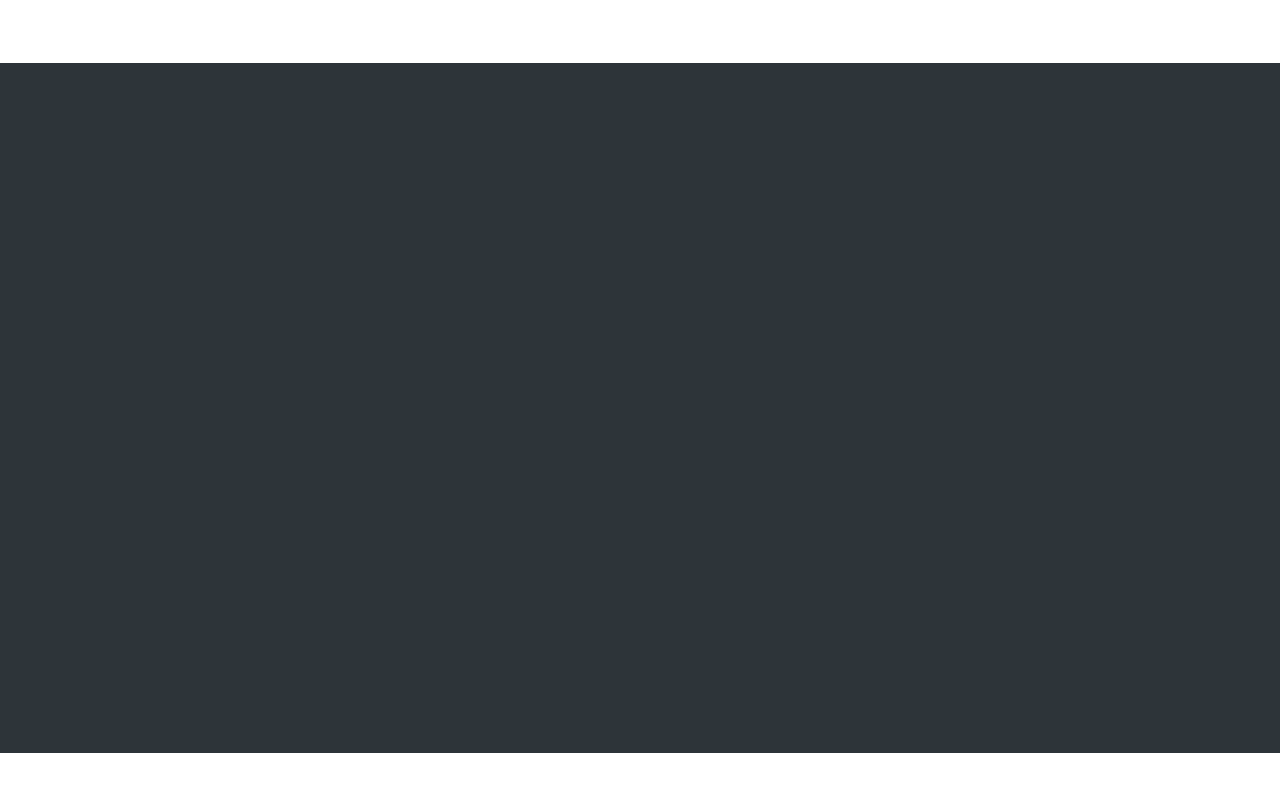
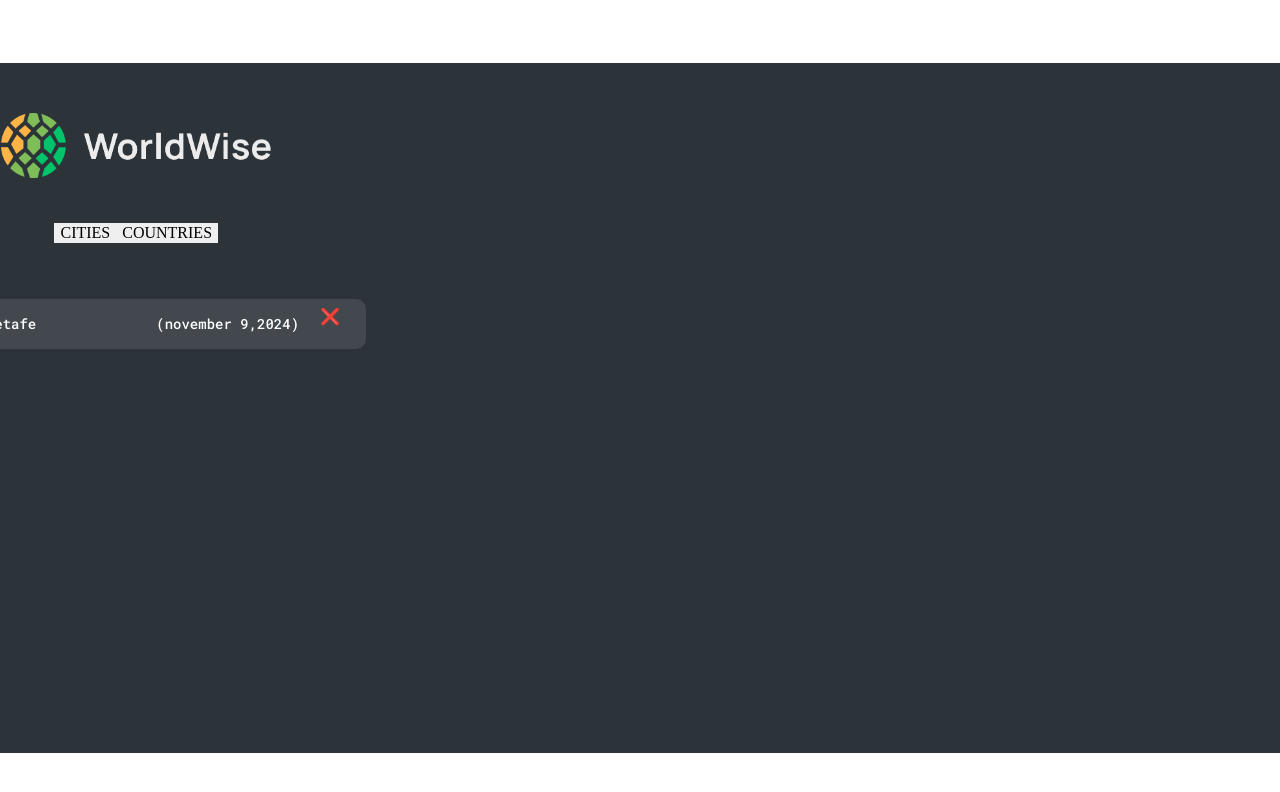
Before and after one commit to amiralim1377/worldwise, a React (Vite) app: page /app in a window 1280 px wide. Shown: the top 792 px of the page. Built offline with nearby package versions, Linux system fonts and the light colour scheme.

Commit message:
citiescountry

```diff
--- a/src/Components/Cities/Cities.jsx
+++ /dev/null
@@ -1,5 +0,0 @@
-function Cities() {
-  return <div>Cities</div>;
-}
-
-export default Cities;
--- /dev/null
+++ b/src/Components/Cities/CitiesCountry.css
@@ -0,0 +1,29 @@
+.citieswrapper {
+  width: 100%;
+  height: 100%;
+  display: flex;
+  align-items: center;
+  flex-direction: column;
+  justify-content: center;
+  /* background-color: blue; */
+  position: relative;
+}
+
+.citieslogowrapper {
+  width: 50%;
+  position: absolute;
+  top: 50px;
+  /* background-color: red; */
+}
+
+.citiesbtnwrapper {
+  position: absolute;
+  top: 160px;
+  display: flex;
+  align-items: center;
+  justify-content: space-between;
+}
+
+.citiesbtnwrapper button {
+  border: none;
+}
--- /dev/null
+++ b/src/Components/Cities/CitiesCountry.jsx
@@ -0,0 +1,19 @@
+import { Outlet, useNavigate } from "react-router-dom";
+import "./CitiesCountry.css";
+function CitiesCountry() {
+  const navigate = useNavigate();
+  return (
+    <div className="citieswrapper">
+      <div className="citieslogowrapper">
+        <img src="/public/images/logo.png" alt="" />
+      </div>
+      <div className="citiesbtnwrapper">
+        <button onClick={() => navigate("cities")}>CITIES</button>
+        <button onClick={() => navigate("countries")}>COUNTRIES</button>
+      </div>
+      <Outlet />
+    </div>
+  );
+}
+
+export default CitiesCountry;
--- /dev/null
+++ b/src/Components/CitiesItem/CitiesItem.css
@@ -0,0 +1,56 @@
+/* 3 */
+
+.citiesitemwrapper {
+  position: absolute;
+  top: 220px;
+  background-color: #42484d;
+  width: 460px;
+  height: 50px;
+  display: flex;
+  align-items: center;
+  justify-content: space-between;
+  flex-direction: column;
+  border-radius: 10px;
+  -webkit-border-radius: 10px;
+  -moz-border-radius: 10px;
+  -ms-border-radius: 10px;
+  -o-border-radius: 10px;
+}
+
+.citiescontainer {
+  display: grid;
+  align-items: center;
+  justify-content: space-between;
+  grid-template-columns: repeat(2, 1fr);
+  /* background-color: red; */
+}
+
+.iconcitiesname {
+  display: flex;
+  align-items: center;
+  justify-content: space-between;
+  /* background-color: red; */
+  width: 70px;
+}
+
+.citiescontainer p {
+  font-family: "Roboto Mono", serif;
+  font-size: 14px;
+  font-weight: 500;
+  font-style: normal;
+  color: white;
+  text-align: left;
+}
+
+.datebuttonname {
+  display: flex;
+  align-items: center;
+  justify-content: space-between;
+  /* background-color: red; */
+  width: 190px;
+}
+
+.datebuttonname button {
+  background: none;
+  border: none;
+}
--- /dev/null
+++ b/src/Components/CitiesItem/CitiesItem.jsx
@@ -0,0 +1,20 @@
+import "./CitiesItem.css";
+
+function CitiesItem() {
+  return (
+    <ul className="citiesitemwrapper">
+      <li className="citiescontainer">
+        <div className="iconcitiesname">
+          <p>Es</p>
+          <p>Getafe</p>
+        </div>
+        <div className="datebuttonname">
+          <p>(november 9,2024)</p>
+          <button>❌</button>
+        </div>
+      </li>
+    </ul>
+  );
+}
+
+export default CitiesItem;
--- a/src/Pages/App/App.css
+++ b/src/Pages/App/App.css
@@ -1,8 +1,8 @@
 .appwrapper {
   width: 100%;
   height: 100%;
+  background-color: #2d3439;
   /* background-color: red; */
-  background-color: #2d3439;
   display: flex;
   align-items: center;
   justify-content: space-between;
--- a/src/Pages/App/App.jsx
+++ b/src/Pages/App/App.jsx
@@ -1,10 +1,11 @@
-import { Outlet } from "react-router-dom";
 import "./App.css";
+import CitiesCountry from "../../Components/Cities/CitiesCountry";
+
 function App() {
   return (
     <div className="appwrapper">
       <div className="leftwrapper">
-        <Outlet />
+        <CitiesCountry />
       </div>
       <div className="rightwrapper"></div>
     </div>
```
Also changed, not shown: src/router.jsx (+6 -2 lines), src/Components/Cities/Cities.css (deleted).
